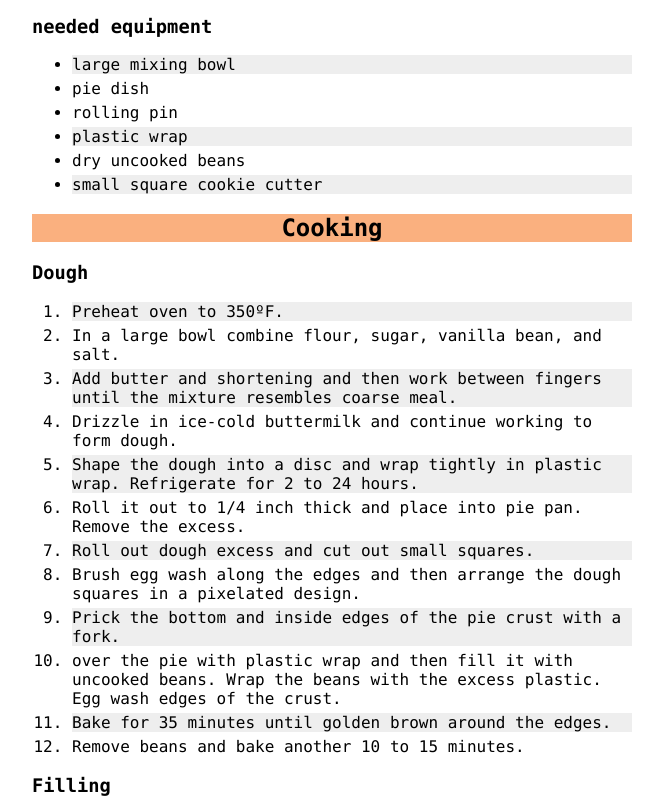
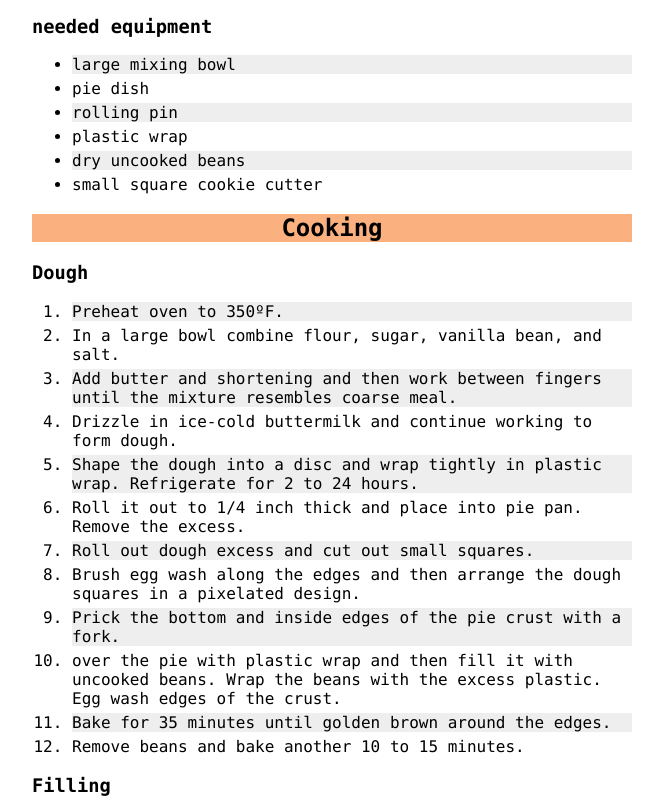
Before and after one commit to lolrochel/odin-recipes, a plain HTML site: page recipes/bcpie.html in a window 1280 px wide. Shown: the part 1168-1979 px from the top of the page, without its empty margins (308-971 px from the left). Drawn offline with Linux system fonts and the light colour scheme.

Commit message:
Fix bgcolor on bcpie.html on one item

```diff
--- a/recipes/bcpie.html
+++ b/recipes/bcpie.html
@@ -40,10 +40,10 @@
   <ul>
     <li class="odd">large mixing bowl</li>
     <li>pie dish</li>
-    <li>rolling pin</li>
-    <li class="odd">plastic wrap</li>
-    <li>dry uncooked beans</li>
-    <li class="odd">small square cookie cutter</li>
+    <li class="odd">rolling pin</li>
+    <li>plastic wrap</li>
+    <li class="odd">dry uncooked beans</li>
+    <li>small square cookie cutter</li>
   </ul>
   <h2>Cooking</h2>
   <h3>Dough</h3>
```
